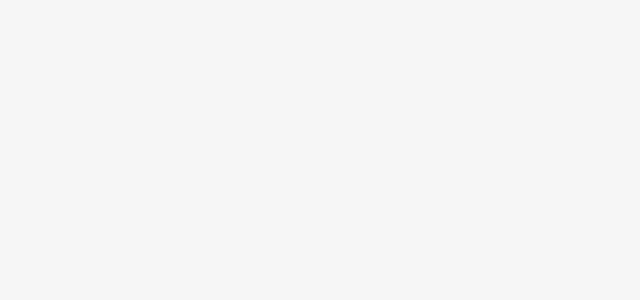
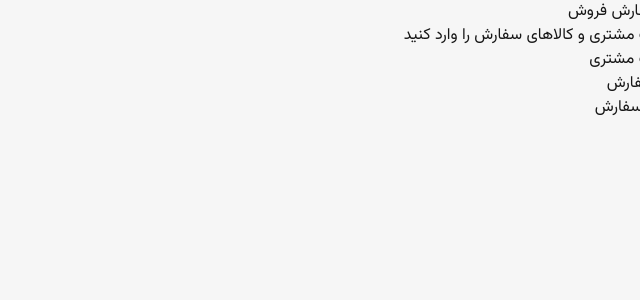
Before and after one commit to MohammadAliSaeidi/nextjs-sales-order-form, a Next.js app: page / in a window 1280 px wide. Shown: the top 300 px of the page, without its empty margins (640-1280 px from the left). Built offline with nearby package versions, Linux system fonts and the light colour scheme.

Commit message:
feat(sales-order-form/layout): sections and heading elements

```diff
--- a/app/page.tsx
+++ b/app/page.tsx
@@ -1,3 +1,21 @@
 export default function Home() {
-	return <div></div>;
+	return (
+		<div className="w-full">
+			<header>
+				<h1>ثبت سفارش فروش</h1>
+				<p>اطلاعات مشتری و کالاهای سفارش را وارد کنید</p>
+			</header>
+			<section>
+				<h2>اطلاعات مشتری</h2>
+			</section>
+			<section>
+				<h2>اقلام سفارش</h2>
+			</section>
+			<section>
+				<h2>
+					خلاصه سفارش
+				</h2>
+			</section>
+		</div>
+	);
 }
```
